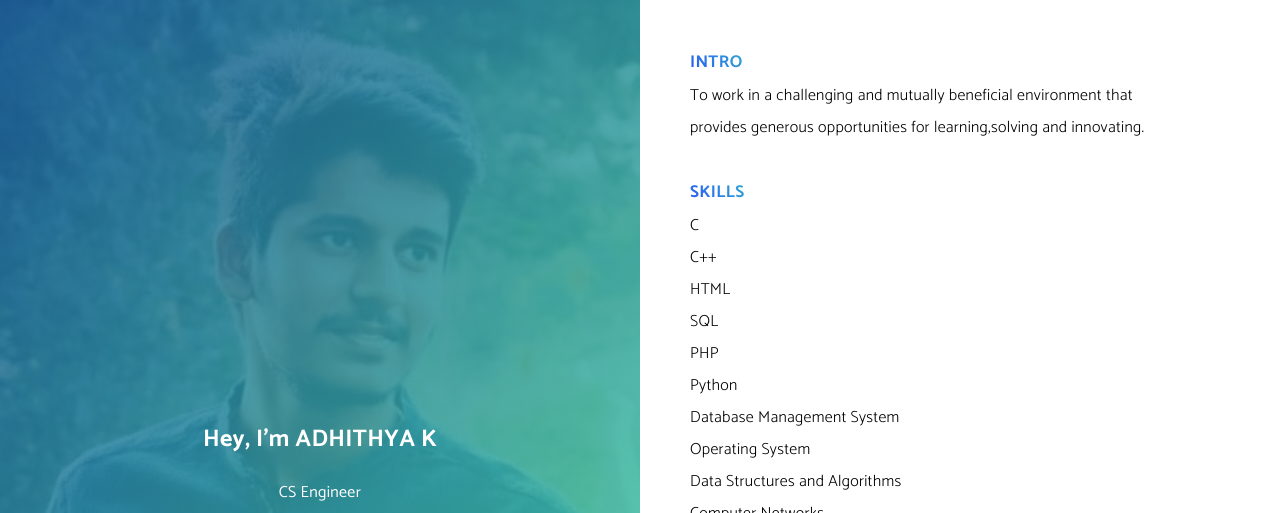
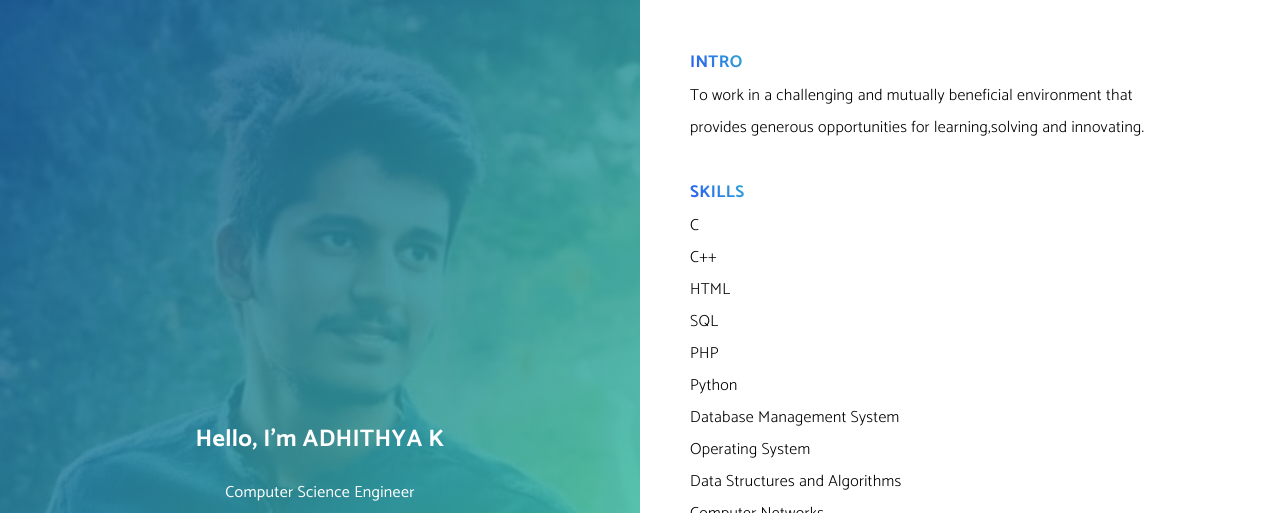
Before and after one commit to adhithya-k/adhithya-k-adhithya-k.github.io, a plain HTML site: page index.html in a window 1280 px wide. Shown: the top 513 px of the page. Drawn offline with Linux system fonts and the light colour scheme.

Commit message:
Updated index.html

```diff
--- a/index.html
+++ b/index.html
@@ -16,8 +16,8 @@
                                 </div>
                                 <div class="left_inner">
                                     <div class="left_info">
-                                    <h2> Hey, I'm ADHITHYA K</h2>
-                                    <div>CS Engineer</div>
+                                    <h2> Hello, I'm ADHITHYA K</h2>
+                                    <div>Computer Science Engineer</div>
                                     <div class="links">
                                     <a href="mailto:kadhithya@gmail.com" target="_blank">
                                         <i class="fa fa-envelope"></i>
```
